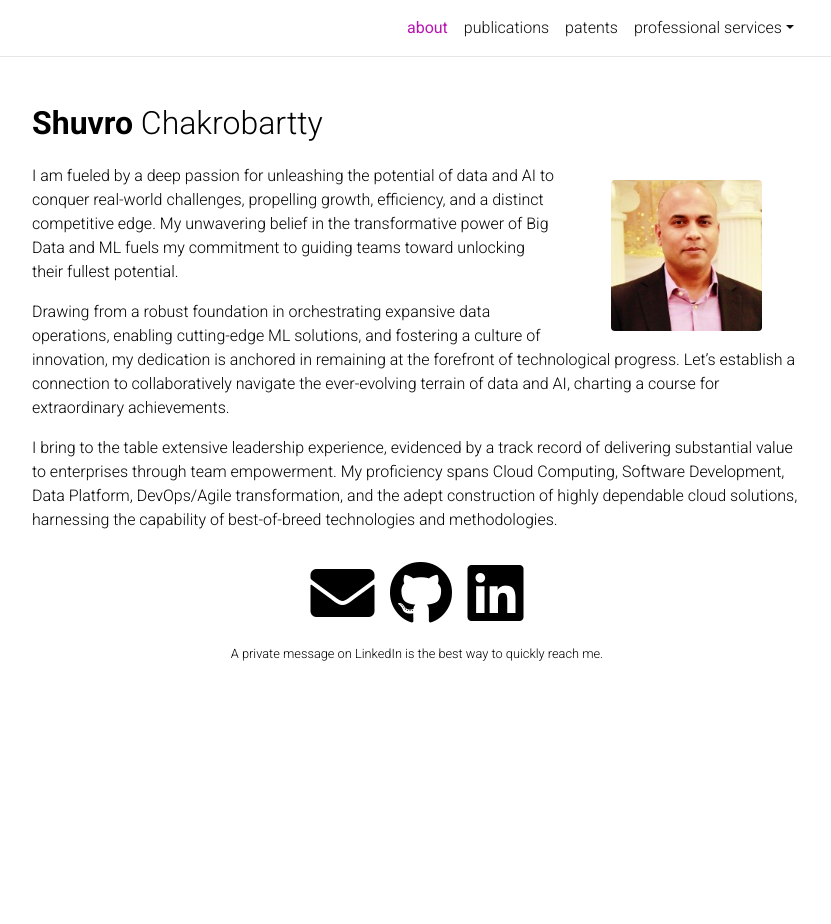
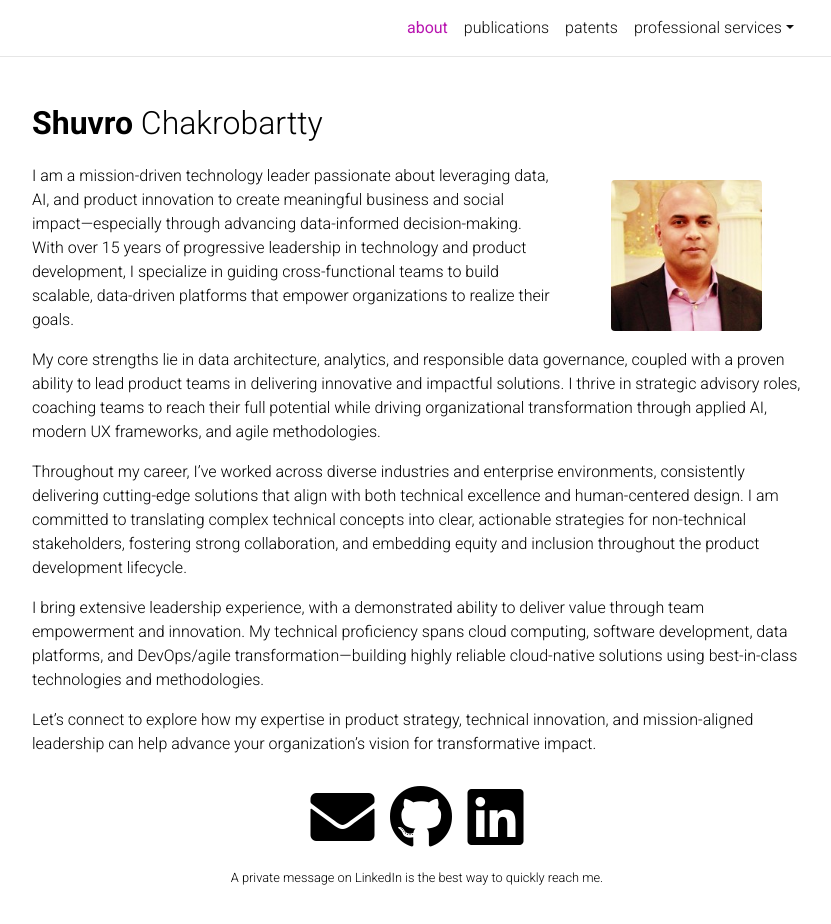
Before and after one commit to chakrs/chakrs.github.io, a Jekyll site: the page built from _pages/about.md, in a window 1280 px wide and 957 px high. Shown: the top 924 px of the window, without its empty margins (223-1054 px from the left). Built offline with Jekyll 4.4.1, drawn with Linux system fonts in a browser that asks for light colours; comment, search, counter and statistics services are not loaded; a style sheet for code colours, icons or effects is not loaded.

Commit message:
changes for the site

```diff
--- a/_bibliography/papers.bib
+++ b/_bibliography/papers.bib
@@ -7,7 +7,7 @@
   title={An Exploration of the Ethical Challenges in Artificial Intelligence},
   author={Chakrobartty, Shuvro},
   journal={Research Handbook on Information Systems and Society},
-  year={2024},
+  year={2025},
   publisher={Edward Elgar Publishing},
   selected={true}
 }
--- a/_data/reviewer.csv
+++ b/_data/reviewer.csv
@@ -1,6 +1,6 @@
 Type, Name, Site
+Conference, Hawaii International Conference on System Sciences (HICSS), https://hicss.hawaii.edu/
+Conference, Americas Conference on Information Systems (AMCIS), https://aisnet.org/page/AMCISPage
+Conference, Decision Science Institute (DSI), https://decisionsciences.org/
 Book, Research Handbook on Information Systems and Society, https://www.e-elgar.com/seriesinfosystemssociety/
-Conference, Decision Science Institute (DSI), https://decisionsciences.org/
-Conference, Americas Conference on Information Systems (AMCIS), https://aisnet.org/page/AMCISPage
-Conference, Hawaii International Conference on System Sciences (HICSS), https://hicss.hawaii.edu/
 Book, Encyclopedia of Data Science and Machine Learning, https://www.igi-global.com/book/encyclopedia-data-science-machine-learning/276507
--- a/_pages/about.md
+++ b/_pages/about.md
@@ -15,8 +15,12 @@ selected_papers: false # includes a list of papers marked as "selected={true}"
 social: true  # includes social icons at the bottom of the page
 ---
 
-I am fueled by a deep passion for unleashing the potential of data and AI to conquer real-world challenges, propelling growth, efficiency, and a distinct competitive edge. My unwavering belief in the transformative power of Big Data and ML fuels my commitment to guiding teams toward unlocking their fullest potential.
+I am a mission-driven technology leader passionate about leveraging data, AI, and product innovation to create meaningful business and social impact—especially through advancing data-informed decision-making. With over 15 years of progressive leadership in technology and product development, I specialize in guiding cross-functional teams to build scalable, data-driven platforms that empower organizations to realize their goals.
 
-Drawing from a robust foundation in orchestrating expansive data operations, enabling cutting-edge ML solutions, and fostering a culture of innovation, my dedication is anchored in remaining at the forefront of technological progress. Let's establish a connection to collaboratively navigate the ever-evolving terrain of data and AI, charting a course for extraordinary achievements.
+My core strengths lie in data architecture, analytics, and responsible data governance, coupled with a proven ability to lead product teams in delivering innovative and impactful solutions. I thrive in strategic advisory roles, coaching teams to reach their full potential while driving organizational transformation through applied AI, modern UX frameworks, and agile methodologies.
 
-I bring to the table extensive leadership experience, evidenced by a track record of delivering substantial value to enterprises through team empowerment. My proficiency spans Cloud Computing, Software Development, Data Platform, DevOps/Agile transformation, and the adept construction of highly dependable cloud solutions, harnessing the capability of best-of-breed technologies and methodologies.
+Throughout my career, I’ve worked across diverse industries and enterprise environments, consistently delivering cutting-edge solutions that align with both technical excellence and human-centered design. I am committed to translating complex technical concepts into clear, actionable strategies for non-technical stakeholders, fostering strong collaboration, and embedding equity and inclusion throughout the product development lifecycle.
+
+I bring extensive leadership experience, with a demonstrated ability to deliver value through team empowerment and innovation. My technical proficiency spans cloud computing, software development, data platforms, and DevOps/agile transformation—building highly reliable cloud-native solutions using best-in-class technologies and methodologies.
+
+Let’s connect to explore how my expertise in product strategy, technical innovation, and mission-aligned leadership can help advance your organization’s vision for transformative impact.
```
Also changed, not shown: _pages/professional services.md (+5 -5 lines), _pages/publications.md (+1 -1 lines), _pages/reviewer.md (+2 -1 lines), _pages/teaching.md (+3 -4 lines).
